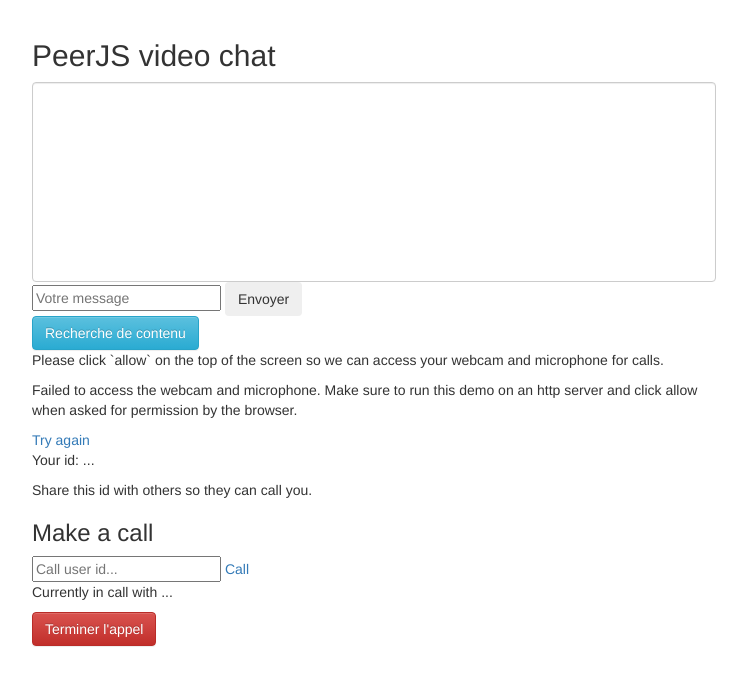
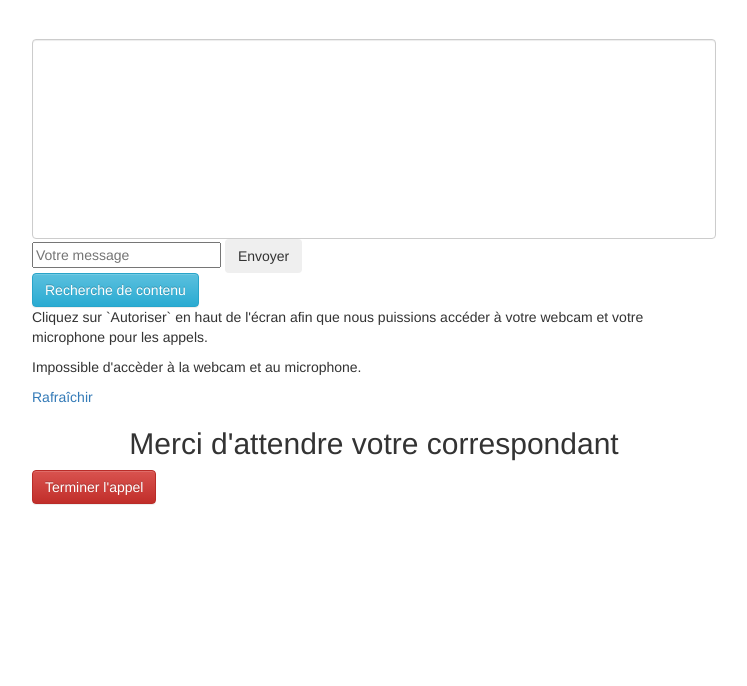
Before and after one commit to Miguelito993/TB_Gestutoring, a PHP site: page /getMatieres/session.php in a window 1280 px wide. Shown: the part 51-737 px from the top of the page, without its empty margins (38-785 px from the left). Run offline with PHP 8.4, Linux system fonts and the light colour scheme; the visitor is signed in with stand-in values (Sample User, id 1); some libraries are stand-ins or nearby versions.

Commit message:
Adding fun animation

```diff
--- a/session.php
+++ b/session.php
@@ -25,7 +25,7 @@
         <!-- End Fixed navbar -->
 
         <div class="container">
-            <h2 id="titleSession">PeerJS video chat</h2>
+            <h2 id="titleSession"></h2>
 
             <div id="step4" class="div-chat">
                 <div id="chatbox" class="connection form-control"></div>
@@ -41,7 +41,7 @@
                 <video id="my-video" width="250" height="150" class="embed-responsive-item my-video" crossorigin="anonymous" muted="true" autoplay></video>
             </div>
             <?php
-                if($_SESSION['type'] == 'Coach'){
+            if ($_SESSION['type'] == 'Coach') {
                 echo '<button type="button" id="searchData" class="btn btn-info" data-toggle="modal" data-target="#myDatas">Recherche de contenu</button>';
             }
             ?>
@@ -49,27 +49,22 @@
             <div>
                 <!-- Get local audio/video stream -->
                 <div id="step1">
-                <p>Please click `allow` on the top of the screen so we can access your webcam and microphone for calls.</p>
+                    <p>Cliquez sur `Autoriser` en haut de l'écran afin que nous puissions accéder à votre webcam et votre microphone pour les appels.</p>
                     <div id="step1-error">
-                  <p>Failed to access the webcam and microphone. Make sure to run this demo on an http server and click allow when asked for permission by the browser.</p>
-                  <a href="#" id="step1-retry">Try again</a>
+                        <p>Impossible d'accèder à la webcam et au microphone. </p>
+                        <a href="#" id="step1-retry">Rafraîchir</a>
                     </div>
                 </div>
 
                 <!-- Make calls to others -->
                 <div id="step2">
-                <p>Your id: <span id="my-id">...</span></p>
-                <p>Share this id with others so they can call you.</p>
-                <h3>Make a call</h3>
-                <div class="pure-form">
-                  <input type="text" placeholder="Call user id..." id="callto-id">
-                  <a href="#" id="make-call">Call</a>
-                </div>
+                    <h2 class="text-center">Merci d'attendre votre correspondant</h2>
                 </div>
 
                 <!-- Call in progress -->
                 <div id="step3">
-                <p>Currently in call with <span id="their-id">...</span></p>
+                    <span id="my-id" hidden></span>
+                    <span id="their-id" hidden></span>
                     <p><button type="button" id="end-call" class="btn btn-danger">Terminer l'appel</button></p>
                 </div>
             </div>
@@ -87,66 +82,96 @@
         <script src="https://code.jquery.com/ui/1.12.1/jquery-ui.min.js" integrity="sha256-VazP97ZCwtekAsvgPBSUwPFKdrwD3unUfSGVYrahUqU=" crossorigin="anonymous"></script>
         <script src="http://cdn.peerjs.com/0.3/peer.min.js"></script>
         <script src="https://cdnjs.cloudflare.com/ajax/libs/socket.io/2.0.1/socket.io.js"></script>
+        <script src="https://cdnjs.cloudflare.com/ajax/libs/moment.js/2.11.1/moment.min.js"></script>
 
         <!-- Include internal JS libs. -->
         <script src="./bootstrap/js/bootstrap.js"></script>
+        <script src="./assets/js/spin.min.js"></script>
         <script src="./assets/js/datas.js"></script>
         <script>
             // Compatibility shim
             navigator.getUserMedia = navigator.getUserMedia || navigator.webkitGetUserMedia || navigator.mozGetUserMedia;
 
+            var opts = {
+                lines: 13 // The number of lines to draw
+                , length: 28 // The length of each line
+                , width: 14 // The line thickness
+                , radius: 42 // The radius of the inner circle
+                , scale: 1 // Scales overall size of the spinner
+                , corners: 1 // Corner roundness (0..1)
+                , color: '#000' // #rgb or #rrggbb or array of colors
+                , opacity: 0.25 // Opacity of the lines
+                , rotate: 0 // The rotation offset
+                , direction: 1 // 1: clockwise, -1: counterclockwise
+                , speed: 1 // Rounds per second
+                , trail: 60 // Afterglow percentage
+                , fps: 20 // Frames per second when using setTimeout() as a fallback for CSS
+                , zIndex: 2e9 // The z-index (defaults to 2000000000)
+                , className: 'spinner' // The CSS class to assign to the spinner
+                , top: '50%' // Top position relative to parent
+                , left: '50%' // Left position relative to parent
+                , shadow: false // Whether to render a shadow
+                , hwaccel: false // Whether to use hardware acceleration
+                , position: 'absolute' // Element positioning
+            }
+
             // No API key required when not using cloud server
-            var peer = new Peer('<?php echo $_SESSION['_id']; ?>',{host: 'localhost', port: 4242, path: '/peerjs'});
+            var peer = new Peer('<?php echo $_SESSION['_id']; ?>', {host: 'localhost', port: 4242, path: '/peerjs'});
             var socket = io.connect('http://localhost:4242');
             var c;
             var partner;
-            var matiere = "Mathématiques"
-            if('<?php echo $_SESSION['pseudo']; ?>' == 'Alexterrieur'){
+            var matiere;
+
+/*
+            if ('<?php echo $_SESSION['pseudo']; ?>' == 'Alexterrieur') {
                 partner = 'IronMan';
-            }else if('<?php echo $_SESSION['pseudo']; ?>' == 'IronMan'){
+            } else if ('<?php echo $_SESSION['pseudo']; ?>' == 'IronMan') {
                 partner = 'Alexterrieur';
-            }else if('<?php echo $_SESSION['pseudo']; ?>' == 'Thor'){
+            } else if ('<?php echo $_SESSION['pseudo']; ?>' == 'Thor') {
                 partner = 'Alainterrieur';
-            }else{
+            } else {
                 partner = 'Thor';
             }
             //var partner = ('<?php echo $_SESSION['pseudo']; ?>' == 'Alexterrieur')?'IronMan':'Alexterrieur';
+*/
+
             var infoExtra = null;
+            var spinner = new Spinner(opts).spin();
 
-            peer.on('open', function(){
+            peer.on('open', function () {
                 $('#my-id').text(peer.id);
             });
 
             // Wait connections from others
             peer.on('connection', connect);
 
-            peer.on('error', function(err){
+            peer.on('error', function (err) {
                 console.log(err);
             });
 
-            peer.on('disconnected', function(){
-                if(!peer.destroyed){
+            peer.on('disconnected', function () {
+                if (!peer.destroyed) {
                     cleanVars();
                 }
             });
 
-            function connect(c){
-                if(c.label === 'info'){
-                    c.on('data', function(data){
+            function connect(c) {
+                if (c.label === 'info') {
+                    c.on('data', function (data) {
                         infoExtra = data;
                     });
-                }else if(c.label === 'chat'){
+                } else if (c.label === 'chat') {
                     var chatbox = $('#chatbox');
-                    var messages = $('<div><em>Peer connected</em></div>').addClass('messages');
+                    var messages = $('<div><em>Correspondant connecté</em></div>').addClass('messages');
                     chatbox.append(messages);
 
                     $('#step4').prepend(chatbox);
 
-                    c.on('data', function(data){
+                    c.on('data', function (data) {
                         messages.append('<div><span class="peer">' + partner + '</span>: ' + data + '</div>');
                     });
-                }else if (c.label === 'file') {
-                    c.on('data', function(data) {
+                } else if (c.label === 'file') {
+                    c.on('data', function (data) {
                         console.log(infoExtra.type);
 
                         // If we're getting a file, create a URL for it.
@@ -155,10 +180,10 @@
 
                             var typeText = infoExtra.type.split('/');
                             var url;
-                        if(typeText[0] === 'image' || typeText[0] === 'text' || typeText[1] === 'pdf'){
+                            if (typeText[0] === 'image' || typeText[0] === 'text' || typeText[1] === 'pdf') {
                                 var dataFile = new File([dataView], infoExtra.name, {type: infoExtra.type, lastModified: infoExtra.lastModified});
                                 url = window.URL.createObjectURL(dataFile);
-                        }else{
+                            } else {
                                 var dataBlob = new Blob([dataView]);
                                 url = window.URL.createObjectURL(dataBlob);
                             }
@@ -171,41 +196,44 @@
             }
 
             // Receiving a call
-            peer.on('call', function(call){
+            peer.on('call', function (call) {
                 // Answer the call automatically (instead of prompting user) for demo purposes
                 call.answer(window.localStream);
                 step3(call);
             });
-            peer.on('error', function(err){
+            peer.on('error', function (err) {
                 alert(err.message);
                 // Return to step 2 if error occurs
                 cleanVars();
             });
 
-            function step1 () {
+            function step1() {
                 // Get audio/video stream
-              navigator.getUserMedia({audio: true, video: true}, function(stream){
+                navigator.getUserMedia({audio: true, video: true}, function (stream) {
                     // Set your video displays
                     $('#my-video').prop('src', URL.createObjectURL(stream));
 
                     window.localStream = stream;
                     step2();
-              }, function(){ $('#step1-error').show(); });
+                }, function () {
+                    $('#step1-error').show();
+                });
             }
 
-            function step2 () {
-              $('#step1, #step3, #step4, #video-container, #chatbox').hide();
+            function step2() {
+                $('#step1, #step3, #step4, #video-container, #chatbox, #searchData').hide();
+                $('#step2').prepend(spinner.el);
                 $('#step2').show();
             }
 
-            function step3 (call) {
+            function step3(call) {
                 // Hang up on an existing call if present
                 if (window.existingCall) {
                     window.existingCall.close();
                 }
 
                 // Wait for stream on the call, then set peer video display
-              call.on('stream', function(stream){
+                call.on('stream', function (stream) {
                     $('#their-video').prop('src', URL.createObjectURL(stream));
                 });
 
@@ -214,14 +242,15 @@
                 $('#their-id').text(call.peer);
                 call.on('close', cleanVars);
                 $('#step1, #step2').hide();
-              $('#step3, #step4, #video-container, #chatbox').show();
-              $('#titleSession').text("Session de chat avec "+partner);
+                spinner.stop();
+                $('#step3, #step4, #video-container, #chatbox, #searchData').show();
+                $('#titleSession').text("Session de chat avec " + partner);
 
             }
 
-            function cleanVars(){
+            function cleanVars() {
                 step2();
-                socket.emit('close_socket',{myPseudo: '<?php echo $_SESSION['pseudo']; ?>', partnerPseudo: partner});
+                socket.emit('close_socket', {myPseudo: '<?php echo $_SESSION['pseudo']; ?>', partnerPseudo: partner});
                 socket.close(true);
                 partner = null;
                 infoExtra = null;
@@ -235,7 +264,7 @@
 
             socket.emit('nouveau_client', {pseudo: '<?php echo $_SESSION['pseudo']; ?>', myID: '<?php echo $_SESSION['_id']; ?>', myPartner: partner});
 
-            socket.on('find_partner', function(info){
+            socket.on('find_partner', function (info) {
                 var requestedPeer = info.partnerID;
                 partner = info.partnerName;
 
@@ -248,53 +277,59 @@
                     serialization: 'none',
                     metadata: {message: 'I want to chat with you!'}
                 });
-                c.on('open', function(){
+                c.on('open', function () {
                     connect(c);
                 });
-                c.on('error', function(err){ alert(err);});
+                c.on('error', function (err) {
+                    alert(err);
+                });
 
                 var f = peer.connect(requestedPeer, {
                     label: 'file',
                     reliable: true
                 });
-                f.on('open', function(){
+                f.on('open', function () {
                     connect(f);
                 });
-                f.on('error', function(err){ alert(err);});
+                f.on('error', function (err) {
+                    alert(err);
+                });
 
                 var i = peer.connect(requestedPeer, {
                     label: 'info',
                     serialization: 'json'
                 });
-                i.on('open', function(){
+                i.on('open', function () {
                     connect(i);
                 });
-                i.on('error', function(err){ alert(err);});
+                i.on('error', function (err) {
+                    alert(err);
+                });
 
                 step3(call);
             });
 
-            $(document).ready(function() {
+            $(document).ready(function () {
                 // Prepare file drop box.
                 var boxDrop = $('#chatbox');
-                boxDrop.on('dragenter', function(){
+                boxDrop.on('dragenter', function () {
                     $(this).css('border', '3px dashed red');
                     return false;
                 });
-                boxDrop.on('dragover', function(e){
+                boxDrop.on('dragover', function (e) {
                     e.preventDefault();
                     e.stopPropagation();
                     $(this).css('border', '3px dashed red');
                     return false;
                 });
-                boxDrop.on('dragleave', function(e){
+                boxDrop.on('dragleave', function (e) {
                     e.preventDefault();
                     e.stopPropagation();
                     $(this).css('border', '');
                     return false;
                 });
 
-                boxDrop.on('drop', function(e){
+                boxDrop.on('drop', function (e) {
                     e.originalEvent.preventDefault();
                     var file = e.originalEvent.dataTransfer.files[0];
 
@@ -311,7 +346,7 @@
                     }
                 });
 
-                $('#send').submit(function(e) {
+                $('#send').submit(function (e) {
                     e.preventDefault();
 
                     var msg = $('#text').val();
@@ -320,7 +355,7 @@
 
                     if (conns[1].label === 'chat') {
                         conns[1].send(msg);
-                        $('.connection').find('.messages').append('<div><span class="you">You: </span>' + msg
+                        $('.connection').find('.messages').append('<div><span class="you">Vous: </span>' + msg
                             + '</div>');
                     }
 
@@ -328,14 +363,14 @@
                     $('#text').focus();
                 });
 
-              $('#end-call').click(function(){
+                $('#end-call').click(function () {
                     window.existingCall.close();
                     peer.destroy();
                     step2();
                 });
 
                 // Retry if getUserMedia fails
-              $('#step1-retry').click(function(){
+                $('#step1-retry').click(function () {
                     $('#step1-error').hide();
                     step1();
                 });
```
Also changed, not shown: assets/js/spin.min.js (added). Lines whose indentation alone changed are shown as unchanged.
